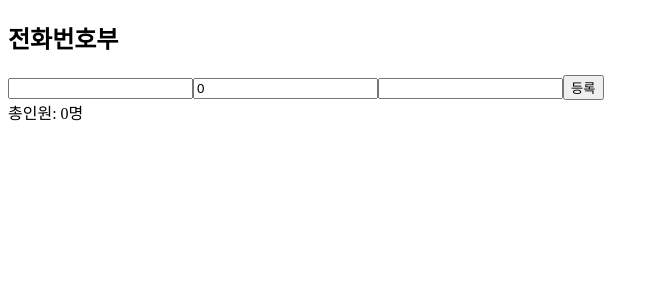
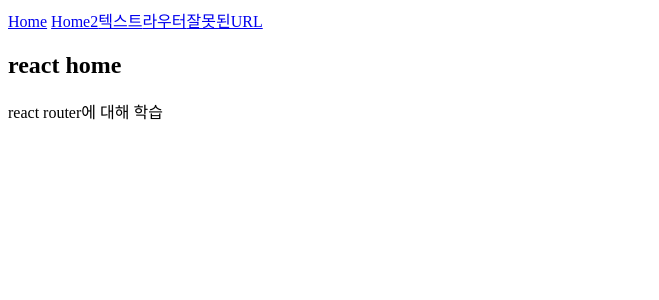
Before and after one commit to hanwooya361/2026B_react, a React (Vite) app: page / in a window 1280 px wide. Shown: the top 300 px of the page, without its empty margins (0-659 px from the left). Built offline with nearby package versions, Linux system fonts and the light colour scheme.

Commit message:
day04 2h

```diff
--- a/package.json
+++ b/package.json
@@ -11,7 +11,8 @@
   },
   "dependencies": {
     "react": "^19.2.8",
-    "react-dom": "^19.2.8"
+    "react-dom": "^19.2.8",
+    "react-router-dom": "^7.18.4"
   },
   "devDependencies": {
     "@eslint/js": "^10.0.1",
--- /dev/null
+++ b/src/example/day04/App.jsx
@@ -0,0 +1,15 @@
+import { Route, Routes } from "react-router-dom";
+import Home from "./Home";
+import TopNavi from "./TopNavi";
+import NotFound from "./NotFound";
+
+export default function App(props){
+    return (<>
+    <TopNavi></TopNavi>
+    <Routes>    {/* 여기에 들어가는 경로들은 주소정의에따라 렌더링 */}
+        <Route path="/" element={<Home/>}></Route>
+        <Route path="*" element={<NotFound/>}></Route>
+    </Routes>
+    </>)
+}
+// <Route path="도메인이후주소정의" element={<컴포넌트/>}></Route>
--- /dev/null
+++ b/src/example/day04/Home.jsx
@@ -0,0 +1,8 @@
+export default function Home(props){
+    return (<>
+        <h2>react home</h2>
+        <p>
+            react router에 대해 학습
+        </p>
+    </>)
+}
--- /dev/null
+++ b/src/example/day04/NotFound.jsx
@@ -0,0 +1,8 @@
+import { Link } from "react-router-dom";
+
+export default function NotFound(props){
+    return(<>
+        <h3>오류</h3>
+        <Link to="/">홈으로</Link>
+    </>)
+}
--- /dev/null
+++ b/src/example/day04/TopNavi.jsx
@@ -0,0 +1,16 @@
+import { Link, NavLink } from "react-router-dom";
+
+export default function TopNavi(props){
+    return(<>
+        <div>
+            <a href="/">Home</a>    {/* html 링크 마크업 */}
+            <NavLink to="/">Home2</NavLink>
+            <NavLink to="/intro">텍스트</NavLink>
+            <NavLink to="/intro/router">라우터</NavLink>
+            <Link to="/xyz">잘못된URL</Link>
+        </div>
+    </>)
+}
+// <a href="이동할경로">Home</a>                    : 페이지 로드(새로고침) 있다.
+// <NavLink to="이동할경로">텍스트</NavLink>        : 페이지 로드(새로고침) 없다.
+// <Link to="이동할경로">잘못된URL</Link>           : 페이지 로드(새로고침) 없다. active 클래스가 없다.
--- a/src/main.jsx
+++ b/src/main.jsx
@@ -35,5 +35,14 @@ const create = createRoot(root);
 // create.render(<ProductManager></ProductManager>)
 // import Component1 from "./example/day03/Component1";
 // create.render(<Component1></Component1>)
-import Practice2 from "./example/Practice/Practoce2";
-create.render(<Practice2></Practice2>)
+// import Practice2 from "./example/Practice/Practoce2";
+// create.render(<Practice2></Practice2>)
+
+import { BrowserRouter } from "react-router-dom";   // 1. 라우터 라이브러리 가져오기
+import App from "./example/day04/App";
+// 2. 최초 렌더링 되는 컴포넌트 앞뒤로 라우터컴포넌트 감싼다.
+create.render(
+    <BrowserRouter>
+        <App/>
+    </BrowserRouter>
+)
```
Also changed, not shown: 1 other file (tests, documents, lock files or other folders).
